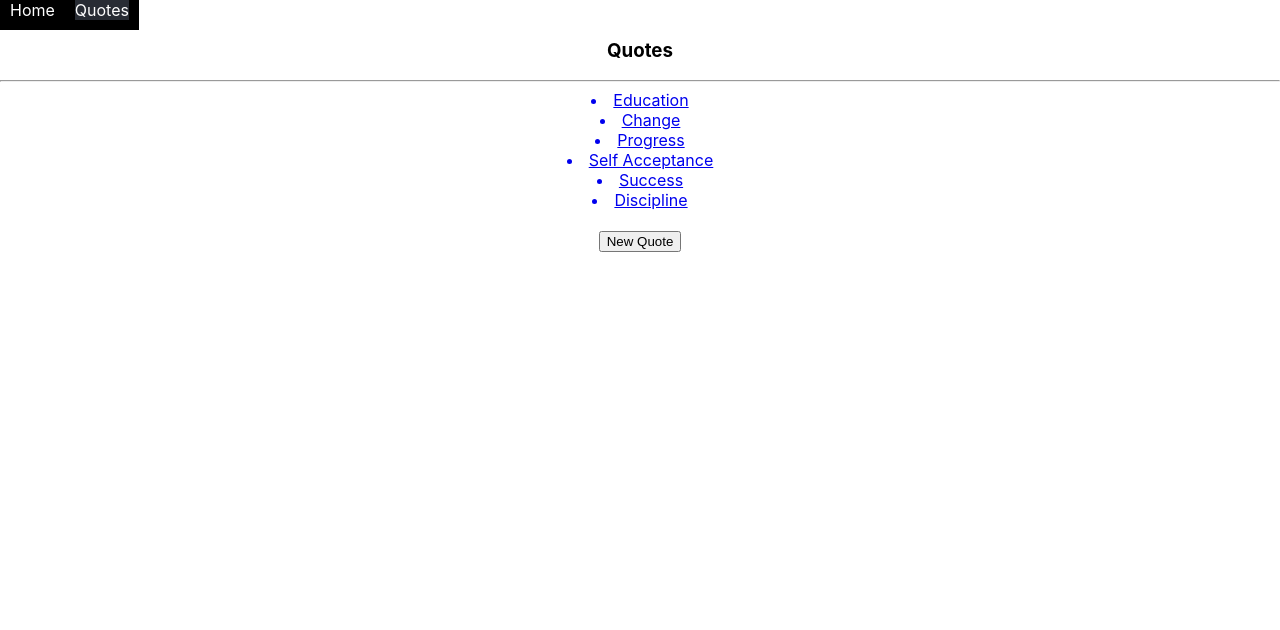
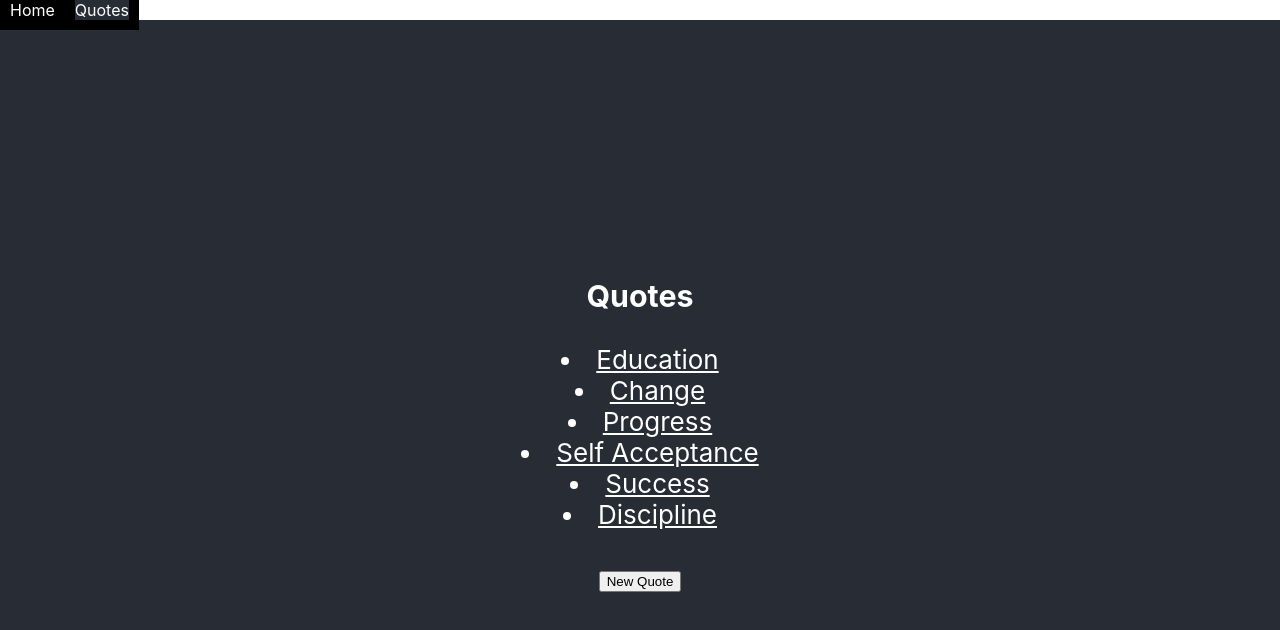
Before and after one commit to biancancanal/motivational-quotes-app, a React (Create React App) app: page /quotes in a window 1280 px wide. Shown: the top 630 px of the page. Built offline with nearby package versions, Linux system fonts and the light colour scheme; data requests are answered from the project's data file.

Commit message:
Change Active Link Color CSS

```diff
--- a/src/App.css
+++ b/src/App.css
@@ -24,6 +24,13 @@
   color: white;
 }
 
+a {
+  color: white;
+}
+a:active {
+  color: blue;
+}
+
 .App-link {
   color: #61dafb;
 }
--- a/src/containers/Quotes.js
+++ b/src/containers/Quotes.js
@@ -20,9 +20,8 @@ componentDidMount() {
     render() {
         const quotes = this.state.quotes.map(q => <QuoteLink key={q.id} quote={q}/>)
         return (
-            <div>
+            <div className="App-header">
                 <h3>Quotes</h3>
-                <hr/>
                 {quotes}
                 <br/>
                 <NewButton/>
```
